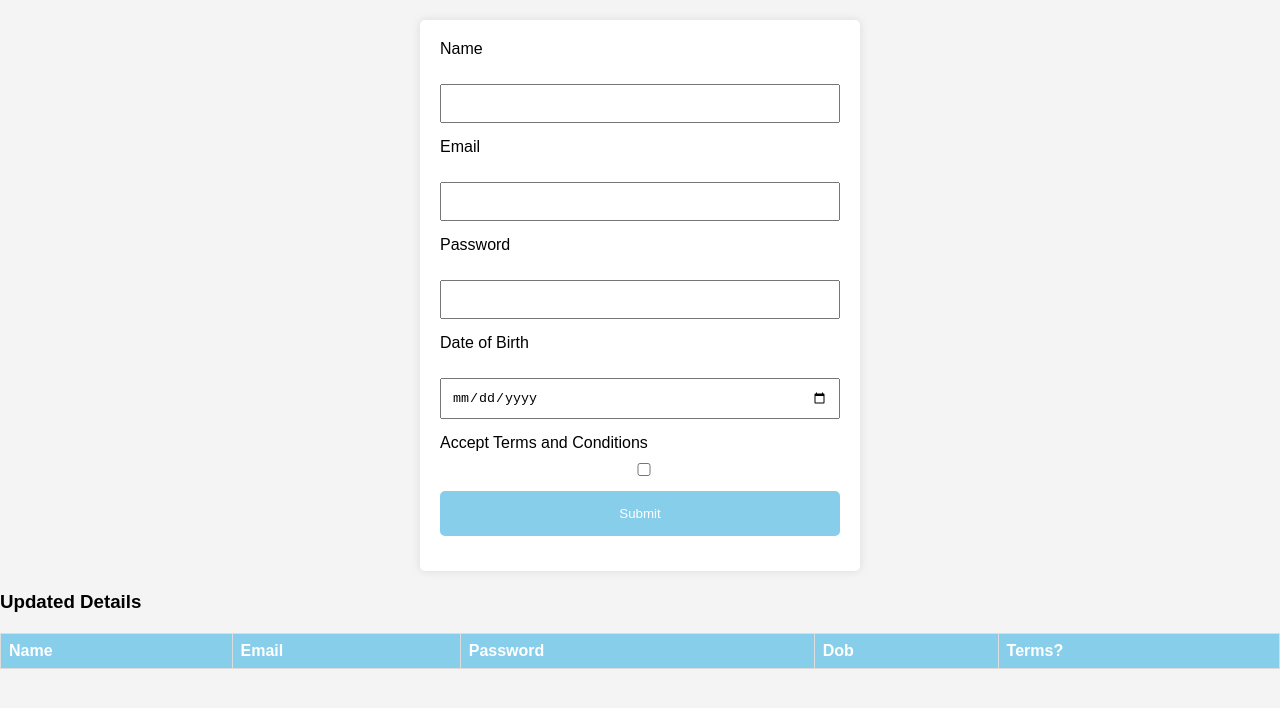
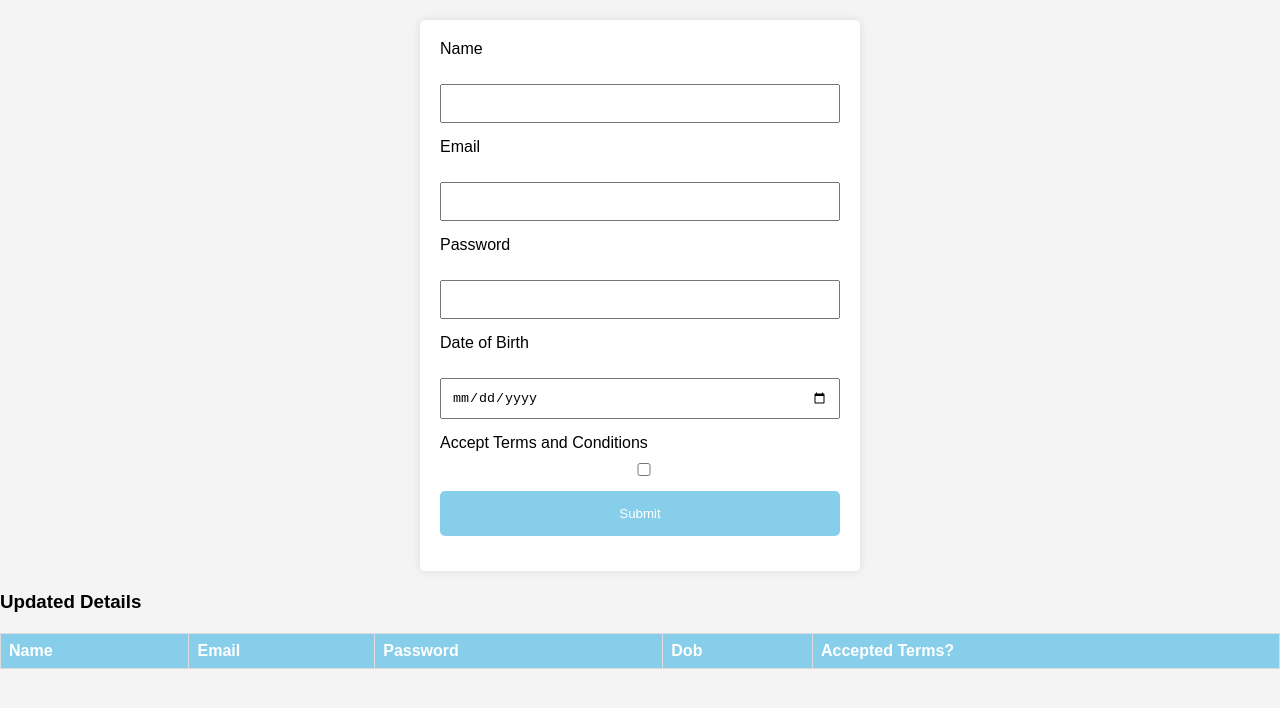
Before and after one commit to sravyasrinivas788/wd101, a plain HTML site: page index.html in a window 1280 px wide. Drawn offline with Linux system fonts and the light colour scheme.

Commit message:
index.html

```diff
--- a/index.html
+++ b/index.html
@@ -51,7 +51,7 @@
                 <th>Email</th>
                 <th>Password</th>
                 <th>Dob</th>
-                <th>Terms?</th>
+                <th>Accepted Terms?</th>
             </tr>
             <tr>
 
```
